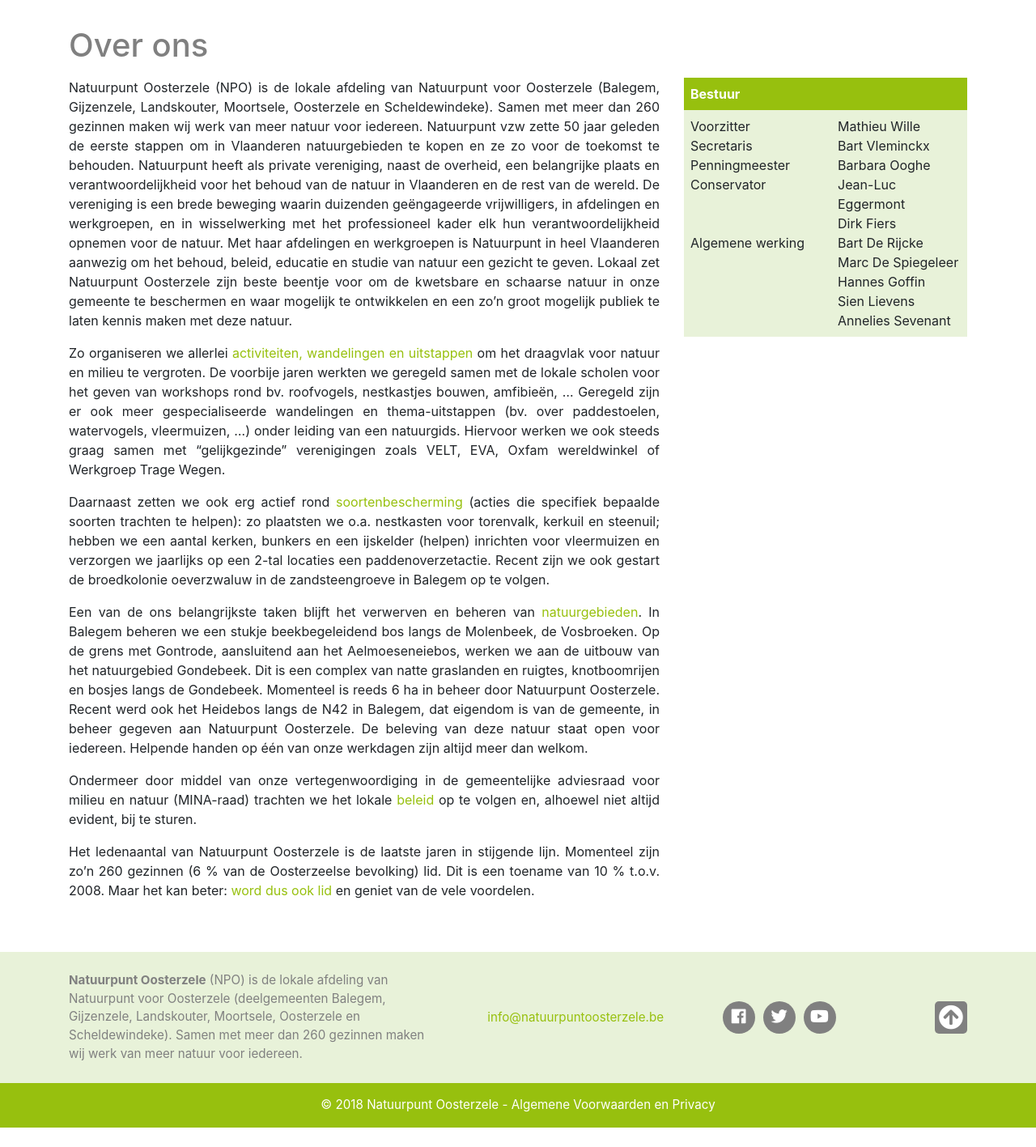
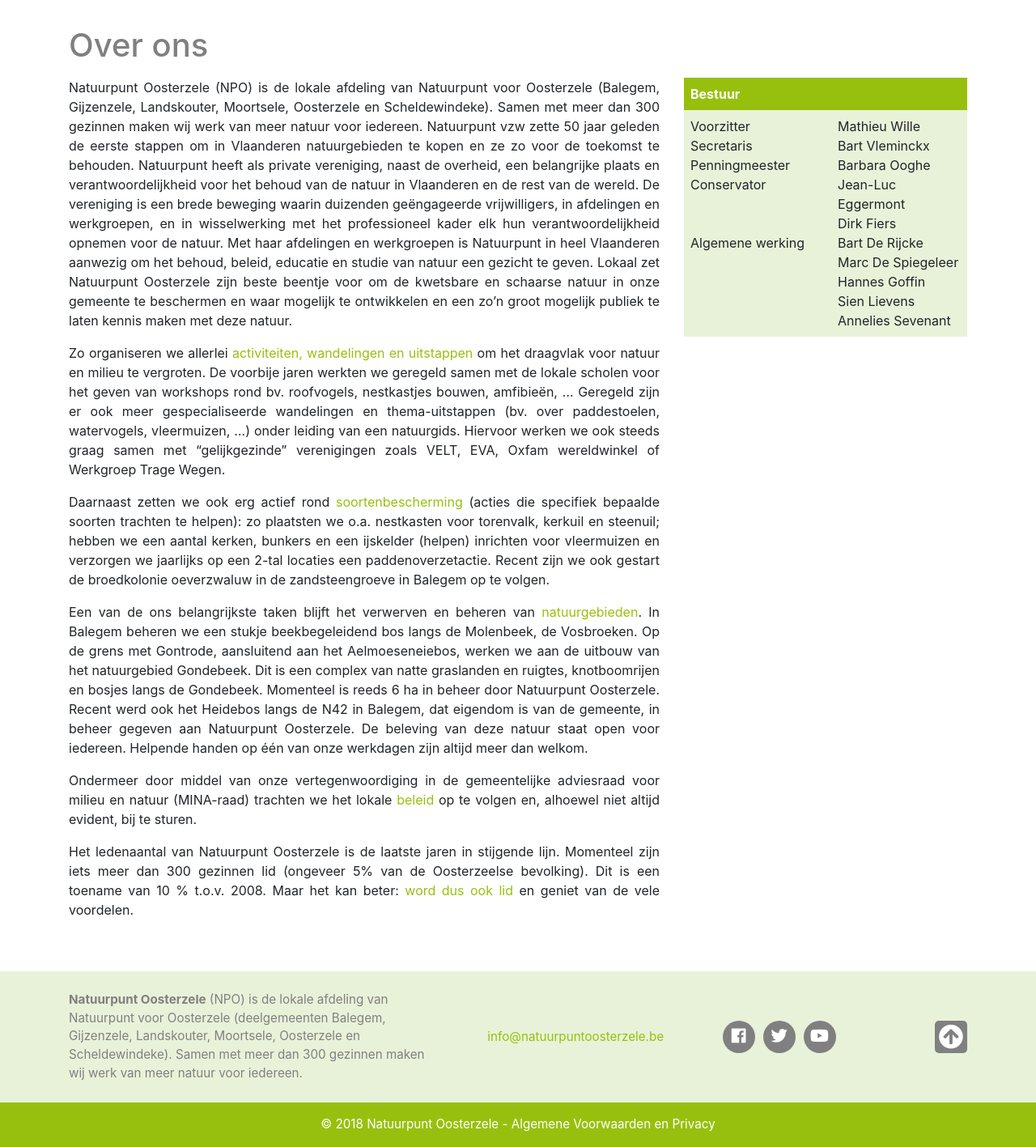
Before and after one commit to bartvle/npo, a Django app: page /overons/ in a window 1280 px wide. Shown: the part 129-1546 px from the top of the page at 81% size. Before the commit the page ends 1522 px from the top, so only its background shows below. Run offline with Django 3.2, Linux system fonts and the light colour scheme; some libraries are stand-ins or nearby versions.

Commit message:
Update content

```diff
--- a/npo/npo/templates/index.htm
+++ b/npo/npo/templates/index.htm
@@ -61,7 +61,7 @@
                     <div class="container">
                         <div class="row align-items-center">
                             <div class="col-lg-5 pb-4 pb-lg-0">
-                                <span><b>Natuurpunt Oosterzele</b> (NPO) is de lokale afdeling van Natuurpunt voor Oosterzele (deelgemeenten Balegem, Gijzenzele, Landskouter, Moortsele, Oosterzele en Scheldewindeke). Samen met meer dan 260 gezinnen maken wij werk van meer natuur voor iedereen.</span>
+                                <span><b>Natuurpunt Oosterzele</b> (NPO) is de lokale afdeling van Natuurpunt voor Oosterzele (deelgemeenten Balegem, Gijzenzele, Landskouter, Moortsele, Oosterzele en Scheldewindeke). Samen met meer dan 300 gezinnen maken wij werk van meer natuur voor iedereen.</span>
                             </div>
                             <div class="col-lg-7">
                                 <div id="footer_1_row" class="row align-items-center">
--- a/npo/npo/templates/over_ons.htm
+++ b/npo/npo/templates/over_ons.htm
@@ -6,7 +6,7 @@
     <div class="row">
         <div class="col-md-12 col-lg-8">
             <p class="text-justify">
-                Natuurpunt Oosterzele (NPO) is de lokale afdeling van Natuurpunt voor Oosterzele (Balegem, Gijzenzele, Landskouter, Moortsele, Oosterzele en Scheldewindeke). Samen met meer dan 260 gezinnen maken wij werk van meer natuur voor iedereen. Natuurpunt vzw zette 50 jaar geleden de eerste stappen om in Vlaanderen natuurgebieden te kopen en ze zo voor de toekomst te behouden. Natuurpunt heeft als private vereniging, naast de overheid, een belangrijke plaats en verantwoordelijkheid voor het behoud van de natuur in Vlaanderen en de rest van de wereld. De vereniging is een brede beweging waarin duizenden geëngageerde vrijwilligers, in afdelingen en werkgroepen, en in wisselwerking met het professioneel kader elk hun verantwoordelijkheid opnemen voor de natuur. Met haar afdelingen en werkgroepen is Natuurpunt in heel Vlaanderen aanwezig om het behoud, beleid, educatie en studie van natuur een gezicht te geven. Lokaal zet Natuurpunt Oosterzele zijn beste beentje voor om de kwetsbare en schaarse natuur in onze gemeente te beschermen en waar mogelijk te ontwikkelen en een zo’n groot mogelijk publiek te laten kennis maken met deze natuur.
+                Natuurpunt Oosterzele (NPO) is de lokale afdeling van Natuurpunt voor Oosterzele (Balegem, Gijzenzele, Landskouter, Moortsele, Oosterzele en Scheldewindeke). Samen met meer dan 300 gezinnen maken wij werk van meer natuur voor iedereen. Natuurpunt vzw zette 50 jaar geleden de eerste stappen om in Vlaanderen natuurgebieden te kopen en ze zo voor de toekomst te behouden. Natuurpunt heeft als private vereniging, naast de overheid, een belangrijke plaats en verantwoordelijkheid voor het behoud van de natuur in Vlaanderen en de rest van de wereld. De vereniging is een brede beweging waarin duizenden geëngageerde vrijwilligers, in afdelingen en werkgroepen, en in wisselwerking met het professioneel kader elk hun verantwoordelijkheid opnemen voor de natuur. Met haar afdelingen en werkgroepen is Natuurpunt in heel Vlaanderen aanwezig om het behoud, beleid, educatie en studie van natuur een gezicht te geven. Lokaal zet Natuurpunt Oosterzele zijn beste beentje voor om de kwetsbare en schaarse natuur in onze gemeente te beschermen en waar mogelijk te ontwikkelen en een zo’n groot mogelijk publiek te laten kennis maken met deze natuur.
             </p>
             <p class="text-justify">
                 Zo organiseren we allerlei <a href="/activiteiten">activiteiten, wandelingen en uitstappen</a> om het draagvlak voor natuur en milieu te vergroten. De voorbije jaren werkten we geregeld samen met de lokale scholen voor het geven van workshops rond bv. roofvogels, nestkastjes bouwen, amfibieën, … Geregeld zijn er ook meer gespecialiseerde wandelingen en thema-uitstappen (bv. over paddestoelen, watervogels, vleermuizen, …) onder leiding van een natuurgids. Hiervoor werken we ook steeds graag samen met “gelijkgezinde” verenigingen zoals VELT, EVA, Oxfam wereldwinkel of Werkgroep Trage Wegen.
@@ -21,7 +21,7 @@
                 Ondermeer door middel van onze vertegenwoordiging in de gemeentelijke adviesraad voor milieu en natuur (MINA-raad) trachten we het lokale <a href="/beleid">beleid</a> op te volgen en, alhoewel niet altijd evident, bij te sturen.
             </p>
             <p class="text-justify">
-                Het ledenaantal van Natuurpunt Oosterzele is de laatste jaren in stijgende lijn. Momenteel zijn zo’n 260 gezinnen (6 % van de Oosterzeelse bevolking) lid. Dit is een toename van 10 % t.o.v. 2008. Maar het kan beter: <a href="/lid-worden">word dus ook lid</a> en geniet van de vele voordelen.
+                Het ledenaantal van Natuurpunt Oosterzele is de laatste jaren in stijgende lijn. Momenteel zijn iets meer dan 300 gezinnen lid (ongeveer 5% van de Oosterzeelse bevolking). Dit is een toename van 10 % t.o.v. 2008. Maar het kan beter: <a href="/lid-worden">word dus ook lid</a> en geniet van de vele voordelen.
             </p>
         </div>
         <div class="col-md-12 col-lg-4">
```
